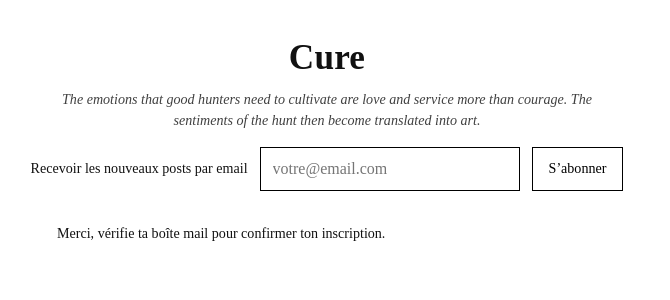
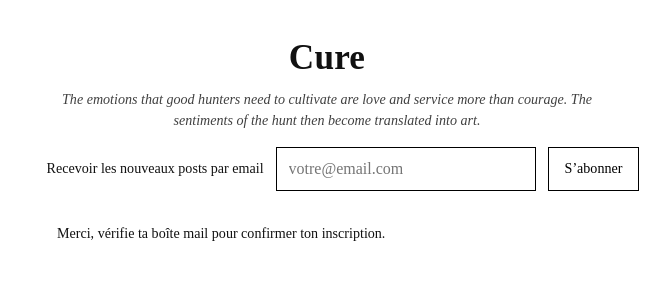
Before and after one commit to equipedenuit/cure, a Jekyll site: the page built from confirmation/index.html, in a window 1280 px wide. Shown: the top 300 px of the page, without its empty margins (313-983 px from the left). Built offline with Jekyll 4.4.1, drawn with Linux system fonts in a browser that asks for light colours.

Commit message:
Update default.html

```diff
--- a/_layouts/default.html
+++ b/_layouts/default.html
@@ -74,6 +74,15 @@
   flex-wrap: nowrap;       /* ← empêche le passage à la ligne */
   margin:1rem 0 2rem;
 }
+    /* Contraint le formulaire à la même largeur que le site */
+.nl-row{
+  max-width: 540px;   /* mets la même valeur que ton body/articles */
+  width: 100%;
+  margin-left: auto;
+  margin-right: auto;
+  padding: 0 1rem;    /* même padding latéral que le reste */
+}
+
 
 /* Label compact */
 .nl-label{
```
